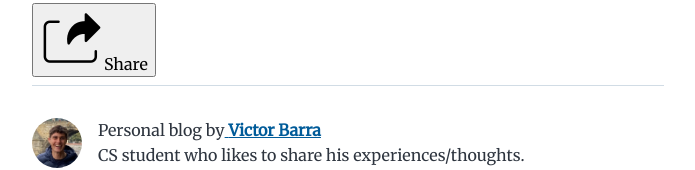
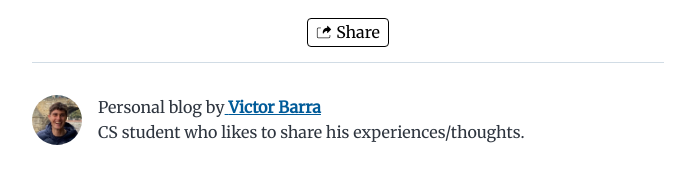
Before and after one commit to Vicba/blog, a Gatsby site: page /introduction-post/ in a window 1280 px wide. Shown: the part 2092-2262 px from the top of the page, without its empty margins (292-987 px from the left). Built offline with nearby package versions, Linux system fonts and the light colour scheme; Gatsby itself is replaced by a stand-in of ours.

Commit message:
fix styling share button

```diff
--- a/src/style.css
+++ b/src/style.css
@@ -317,6 +317,31 @@ a:focus {
   margin-bottom: var(--spacing-8);
 }
 
+.share-button-container {
+  margin: 15px 0;
+  width: 100%;
+  display: flex;
+  justify-content: center;
+  align-items: center;
+}
+
+.shareButton {
+  cursor: pointer;
+  padding: 4px 8px;
+  color: #000;
+  background-color: #fff;
+  display: flex;
+  align-items: center;
+  justify-content: center;
+  gap: 4px;
+  border: 1px solid #000;
+  border-radius: 4px;
+}
+
+.shareIcon {
+  height: 16px;
+}
+
 /* Media queries */
 
 @media (max-width: 42rem) {
```
